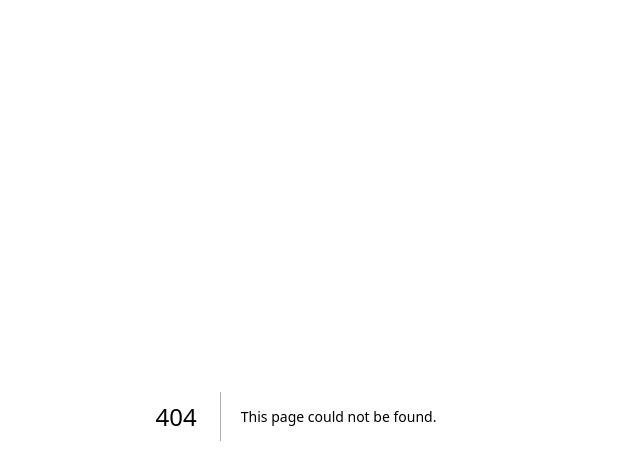
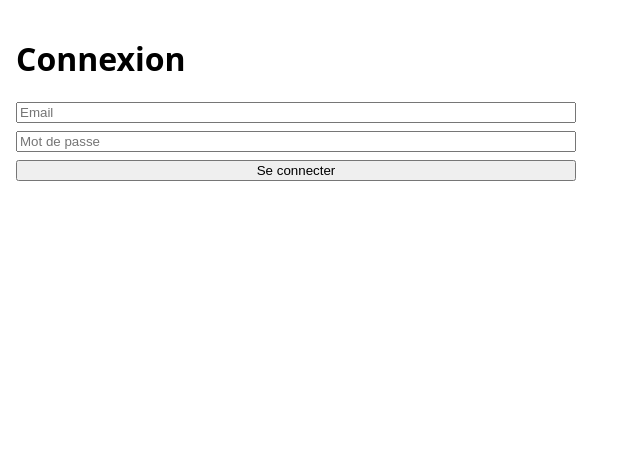
Before and after one commit to hugobaras/flotta, a Next.js app in the folder web/: page /connexion in a window 1280 px wide. Before the commit this address had no page. Shown: the top 464 px of the page, without its empty margins (0-640 px from the left). Built offline with nearby package versions, Linux system fonts and the light colour scheme.

Commit message:
Front : connexion, déconnexion et page exploitant

```diff
--- /dev/null
+++ b/web/app/connexion/page.tsx
@@ -0,0 +1,32 @@
+"use client";
+
+import { useState } from "react";
+
+export default function Connexion() {
+  const [email, setEmail] = useState("");
+  const [password, setPassword] = useState("");
+  const [erreur, setErreur] = useState("");
+
+  async function envoyer(e: React.FormEvent) {
+    e.preventDefault();
+    const r = await fetch("/api/auth/login", {
+      method: "POST",
+      headers: { "Content-Type": "application/json" },
+      body: JSON.stringify({ email, password }),
+    });
+    if (r.ok) return (window.location.href = "/admin");
+    setErreur(r.status === 429 ? "Trop de tentatives, réessayez plus tard." : "Identifiants invalides.");
+  }
+
+  return (
+    <main>
+      <h1>Connexion</h1>
+      <form onSubmit={envoyer} style={{ display: "grid", gap: 8 }}>
+        <input type="email" placeholder="Email" value={email} onChange={(e) => setEmail(e.target.value)} required />
+        <input type="password" placeholder="Mot de passe" value={password} onChange={(e) => setPassword(e.target.value)} required />
+        <button type="submit">Se connecter</button>
+      </form>
+      {erreur && <p role="alert">{erreur}</p>}
+    </main>
+  );
+}
--- a/web/app/page.tsx
+++ b/web/app/page.tsx
@@ -3,7 +3,7 @@ export default function Home() {
     <main>
       <h1>Transport</h1>
       <p>Scannez le QR code de votre camion pour commencer le contrôle avant départ.</p>
-      <a href="/c/demo">Camion de démonstration</a>
+      <a href="/c/demo">Camion de démonstration</a> · <a href="/connexion">Espace exploitant</a>
     </main>
   );
 }
```
Also changed, not shown: web/app/admin/page.tsx (added, +46 -0 lines).
